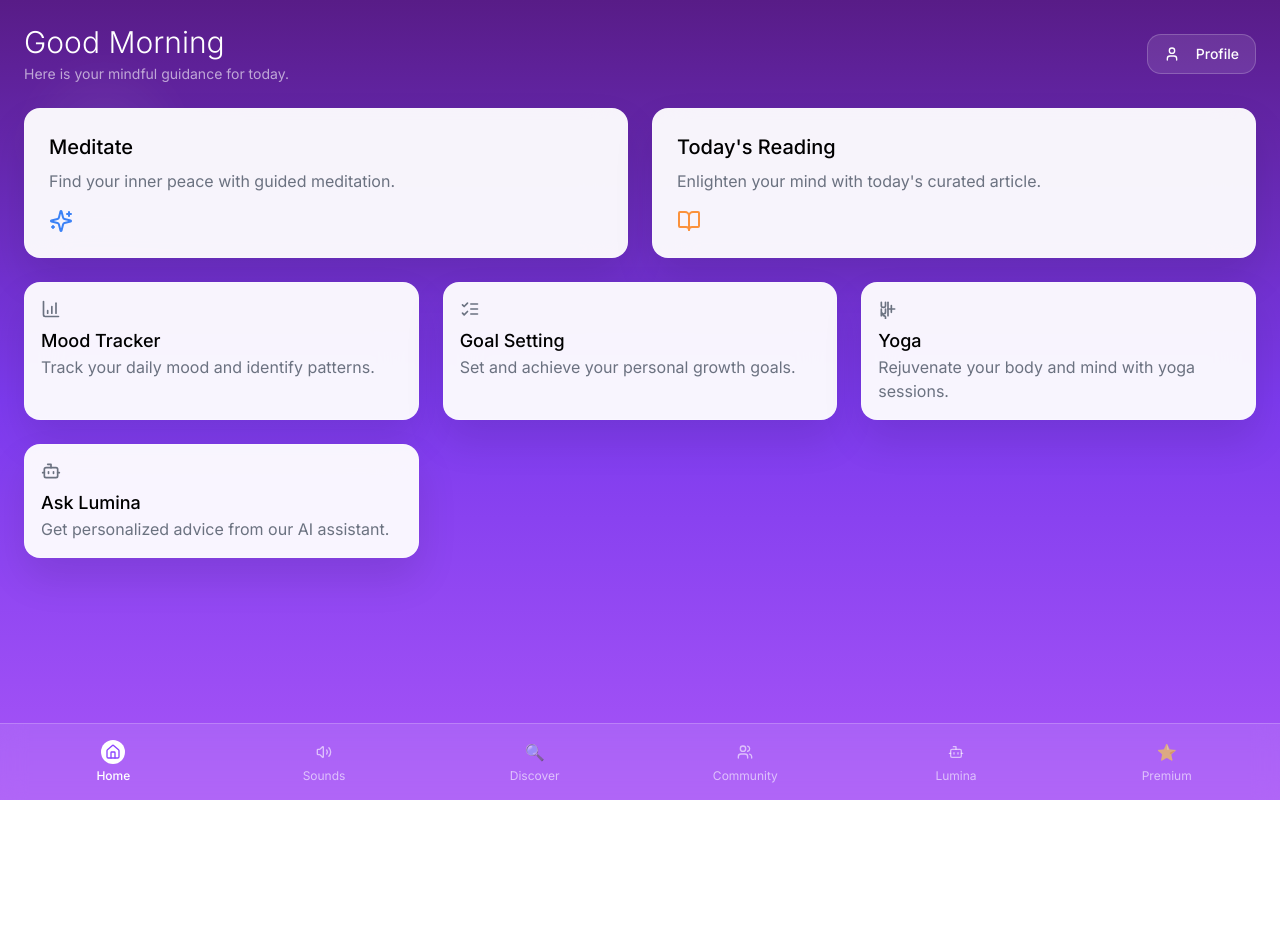
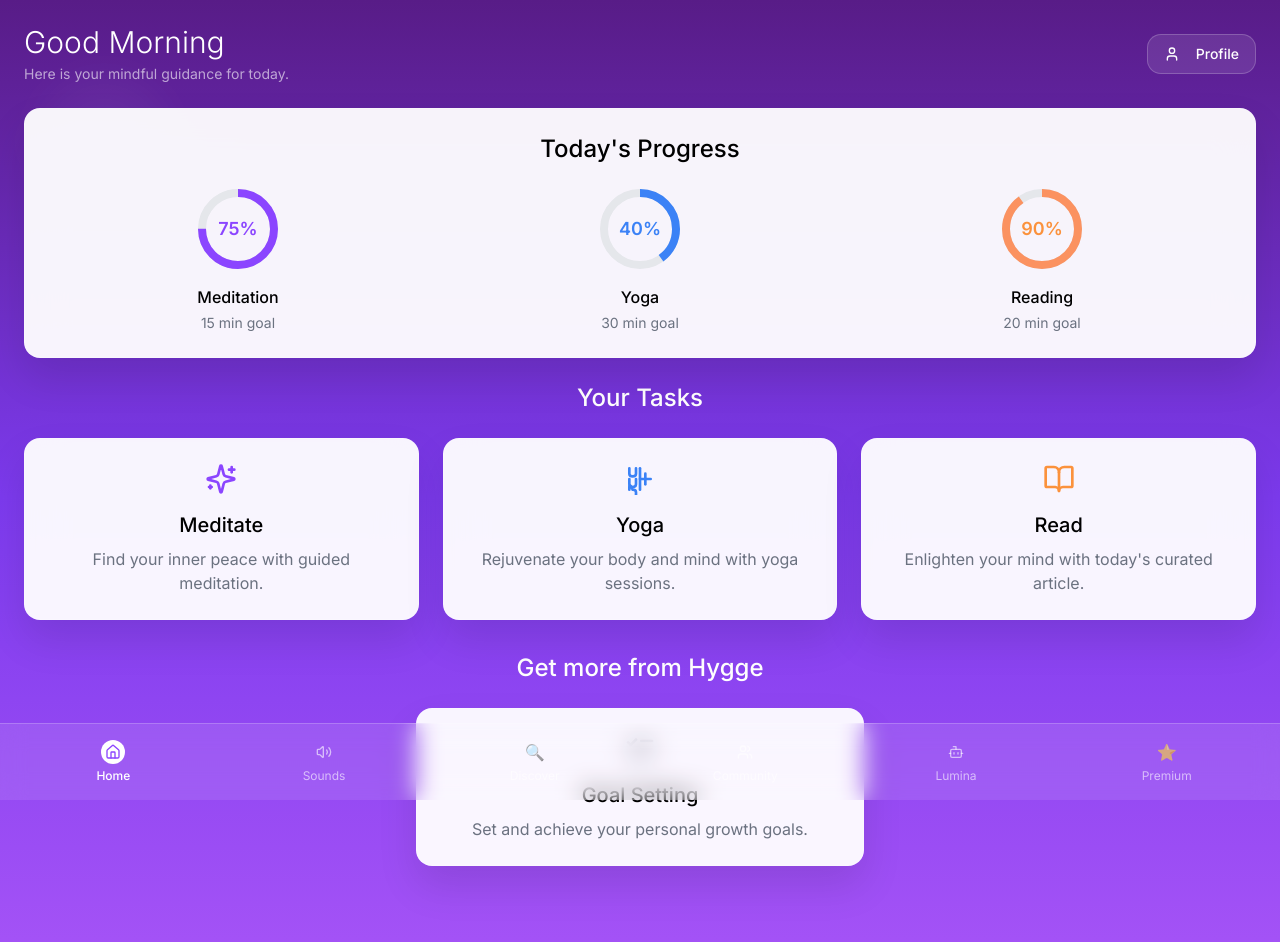
Before and after one commit to hyggeetbr/hygge-mind-escape, a React (Vite) app: page /dashboard in a window 1280 px wide. Shown: the top 942 px of the page. Before the commit the page ends 800 px from the top, so only its background shows below. Built offline with nearby package versions, Linux system fonts and the light colour scheme.

Commit message:
feat: Implement task tracker on Dashboard
Refactor Dashboard to include task completion percentages for meditation, yoga, and reading. Removed Mood Tracker and Ask Lumina. Added "Your Tasks" heading with buttons and "Get more from Hygge" section with Goal Setting.

```diff
--- a/src/pages/Dashboard.tsx
+++ b/src/pages/Dashboard.tsx
@@ -1,10 +1,18 @@
 
 import { useNavigate } from "react-router-dom";
-import { CalendarDays, BarChart4, ListChecks, Sparkles, BookOpen, User, Home, Users, Bot, Volume2 } from "lucide-react";
+import { CalendarDays, ListChecks, Sparkles, BookOpen, User, Home, Users, Bot, Volume2 } from "lucide-react";
 import { Button } from "@/components/ui/button";
+import { Progress } from "@/components/ui/progress";
 
 const Dashboard = () => {
   const navigate = useNavigate();
+
+  // Mock completion data - you can replace this with actual user data later
+  const taskCompletion = {
+    meditation: 75,
+    yoga: 40,
+    reading: 90
+  };
 
   const handleMeditate = () => {
     navigate("/meditate");
@@ -69,54 +77,141 @@ const Dashboard = () => {
 
       {/* Main Content */}
       <div className="relative z-10 px-6 pb-32">
-        <div className="grid grid-cols-1 md:grid-cols-2 gap-6 mb-6 animate-fade-in">
+        {/* Task Completion Tracker */}
+        <div className="calm-card p-6 mb-6 animate-fade-in">
+          <h2 className="text-2xl font-medium mb-6 text-black text-center">Today's Progress</h2>
+
+          <div className="grid grid-cols-1 md:grid-cols-3 gap-6">
+            {/* Meditation Progress */}
+            <div className="text-center">
+              <div className="w-20 h-20 mx-auto mb-4 relative">
+                <svg className="w-20 h-20 transform -rotate-90" viewBox="0 0 80 80">
+                  <circle
+                    cx="40"
+                    cy="40"
+                    r="36"
+                    stroke="#e5e7eb"
+                    strokeWidth="8"
+                    fill="none"
+                  />
+                  <circle
+                    cx="40"
+                    cy="40"
+                    r="36"
+                    stroke="#8b45ff"
+                    strokeWidth="8"
+                    fill="none"
+                    strokeDasharray={`${2 * Math.PI * 36}`}
+                    strokeDashoffset={`${2 * Math.PI * 36 * (1 - taskCompletion.meditation / 100)}`}
+                    className="transition-all duration-500"
+                  />
+                </svg>
+                <div className="absolute inset-0 flex items-center justify-center">
+                  <span className="text-lg font-semibold text-calm-purple">{taskCompletion.meditation}%</span>
+                </div>
+              </div>
+              <h3 className="font-medium text-black mb-1">Meditation</h3>
+              <p className="text-gray-500 text-sm">15 min goal</p>
+            </div>
+
+            {/* Yoga Progress */}
+            <div className="text-center">
+              <div className="w-20 h-20 mx-auto mb-4 relative">
+                <svg className="w-20 h-20 transform -rotate-90" viewBox="0 0 80 80">
+                  <circle
+                    cx="40"
+                    cy="40"
+                    r="36"
+                    stroke="#e5e7eb"
+                    strokeWidth="8"
+                    fill="none"
+                  />
+                  <circle
+                    cx="40"
+                    cy="40"
+                    r="36"
+                    stroke="#3b82f6"
+                    strokeWidth="8"
+                    fill="none"
+                    strokeDasharray={`${2 * Math.PI * 36}`}
+                    strokeDashoffset={`${2 * Math.PI * 36 * (1 - taskCompletion.yoga / 100)}`}
+                    className="transition-all duration-500"
+                  />
+                </svg>
+                <div className="absolute inset-0 flex items-center justify-center">
+                  <span className="text-lg font-semibold text-calm-blue">{taskCompletion.yoga}%</span>
+                </div>
+              </div>
+              <h3 className="font-medium text-black mb-1">Yoga</h3>
+              <p className="text-gray-500 text-sm">30 min goal</p>
+            </div>
+
+            {/* Reading Progress */}
+            <div className="text-center">
+              <div className="w-20 h-20 mx-auto mb-4 relative">
+                <svg className="w-20 h-20 transform -rotate-90" viewBox="0 0 80 80">
+                  <circle
+                    cx="40"
+                    cy="40"
+                    r="36"
+                    stroke="#e5e7eb"
+                    strokeWidth="8"
+                    fill="none"
+                  />
+                  <circle
+                    cx="40"
+                    cy="40"
+                    r="36"
+                    stroke="#fb9260"
+                    strokeWidth="8"
+                    fill="none"
+                    strokeDasharray={`${2 * Math.PI * 36}`}
+                    strokeDashoffset={`${2 * Math.PI * 36 * (1 - taskCompletion.reading / 100)}`}
+                    className="transition-all duration-500"
+                  />
+                </svg>
+                <div className="absolute inset-0 flex items-center justify-center">
+                  <span className="text-lg font-semibold text-calm-orange">{taskCompletion.reading}%</span>
+                </div>
+              </div>
+              <h3 className="font-medium text-black mb-1">Reading</h3>
+              <p className="text-gray-500 text-sm">20 min goal</p>
+            </div>
+          </div>
+        </div>
+
+        {/* Your Tasks Section */}
+        <div className="mb-8">
+          <h2 className="text-white text-2xl font-medium mb-6 text-center">Your Tasks</h2>
+
+          <div className="grid grid-cols-1 md:grid-cols-3 gap-6 animate-fade-in">
             <div
               className="calm-card p-6 cursor-pointer transform transition-all duration-300 hover:scale-105"
               onClick={handleMeditate}
             >
-            <h2 className="text-xl font-medium mb-2 text-black">Meditate</h2>
-            <p className="text-gray-500 mb-4">Find your inner peace with guided meditation.</p>
-            <Sparkles className="w-6 h-6 text-calm-blue" />
+              <div className="text-center">
+                <Sparkles className="w-8 h-8 text-calm-purple mx-auto mb-4" />
+                <h3 className="text-xl font-medium mb-2 text-black">Meditate</h3>
+                <p className="text-gray-500">Find your inner peace with guided meditation.</p>
+              </div>
             </div>
 
             <div
               className="calm-card p-6 cursor-pointer transform transition-all duration-300 hover:scale-105"
-            onClick={handleTodaysReading}
-          >
-            <h2 className="text-xl font-medium mb-2 text-black">Today's Reading</h2>
-            <p className="text-gray-500 mb-4">Enlighten your mind with today's curated article.</p>
-            <BookOpen className="w-6 h-6 text-calm-orange" />
-          </div>
-        </div>
-
-        <div className="grid grid-cols-1 md:grid-cols-2 lg:grid-cols-3 gap-6 animate-fade-in">
-          <div className="calm-card p-4">
-            <BarChart4 className="w-5 h-5 text-gray-500 mb-2" />
-            <h3 className="text-lg font-medium text-black">Mood Tracker</h3>
-            <p className="text-gray-500">Track your daily mood and identify patterns.</p>
-          </div>
-
-          <div className="calm-card p-4">
-            <ListChecks className="w-5 h-5 text-gray-500 mb-2" />
-            <h3 className="text-lg font-medium text-black">Goal Setting</h3>
-            <p className="text-gray-500">Set and achieve your personal growth goals.</p>
-          </div>
-
-          <div
-            className="calm-card p-4 cursor-pointer transform transition-all duration-300 hover:scale-105"
               onClick={handleYoga}
             >
+              <div className="text-center">
                 <svg
                   xmlns="http://www.w3.org/2000/svg"
-              width="24"
-              height="24"
+                  width="32"
+                  height="32"
                   viewBox="0 0 24 24"
                   fill="none"
                   stroke="currentColor"
                   strokeWidth="2"
                   strokeLinecap="round"
                   strokeLinejoin="round"
-              className="lucide lucide-yoga-pose w-5 h-5 text-gray-500 mb-2"
+                  className="text-calm-blue mx-auto mb-4"
                 >
                   <path d="M4 4v4c0 1.5 1 2 2.5 2h0c1.5 0 2.5-.5 2.5-2V4"/>
                   <path d="M4 12v4c0 1.5 1 2 2.5 2h0c1.5 0 2.5-.5 2.5-2v-4"/>
@@ -125,17 +220,36 @@ const Dashboard = () => {
                   <path d="M12 12H20"/>
                   <path d="M16 8v8"/>
                 </svg>
-            <h3 className="text-lg font-medium text-black">Yoga</h3>
+                <h3 className="text-xl font-medium mb-2 text-black">Yoga</h3>
                 <p className="text-gray-500">Rejuvenate your body and mind with yoga sessions.</p>
+              </div>
             </div>
 
             <div
-            className="calm-card p-4 cursor-pointer transform transition-all duration-300 hover:scale-105"
-            onClick={handleAskAI}
+              className="calm-card p-6 cursor-pointer transform transition-all duration-300 hover:scale-105"
+              onClick={handleTodaysReading}
             >
-            <Bot className="w-5 h-5 text-gray-500 mb-2" />
-            <h3 className="text-lg font-medium text-black">Ask Lumina</h3>
-            <p className="text-gray-500">Get personalized advice from our AI assistant.</p>
+              <div className="text-center">
+                <BookOpen className="w-8 h-8 text-calm-orange mx-auto mb-4" />
+                <h3 className="text-xl font-medium mb-2 text-black">Read</h3>
+                <p className="text-gray-500">Enlighten your mind with today's curated article.</p>
+              </div>
+            </div>
+          </div>
+        </div>
+
+        {/* Get more from Hygge Section */}
+        <div>
+          <h2 className="text-white text-2xl font-medium mb-6 text-center">Get more from Hygge</h2>
+
+          <div className="grid grid-cols-1 md:grid-cols-1 max-w-md mx-auto">
+            <div className="calm-card p-6 animate-fade-in">
+              <div className="text-center">
+                <ListChecks className="w-8 h-8 text-gray-500 mx-auto mb-4" />
+                <h3 className="text-xl font-medium text-black mb-2">Goal Setting</h3>
+                <p className="text-gray-500">Set and achieve your personal growth goals.</p>
+              </div>
+            </div>
           </div>
         </div>
       </div>
```
Lines whose indentation alone changed are shown as unchanged.
